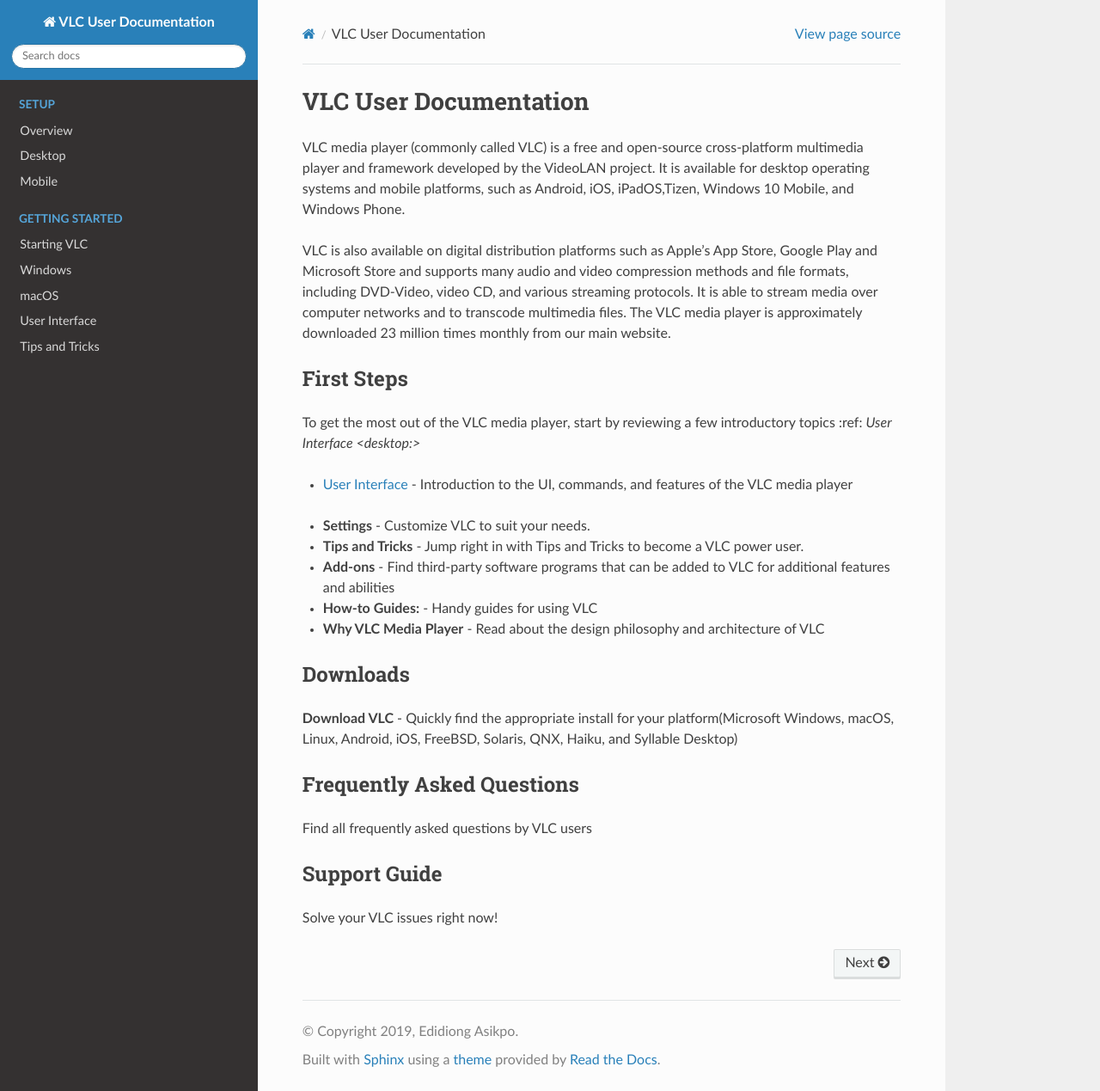
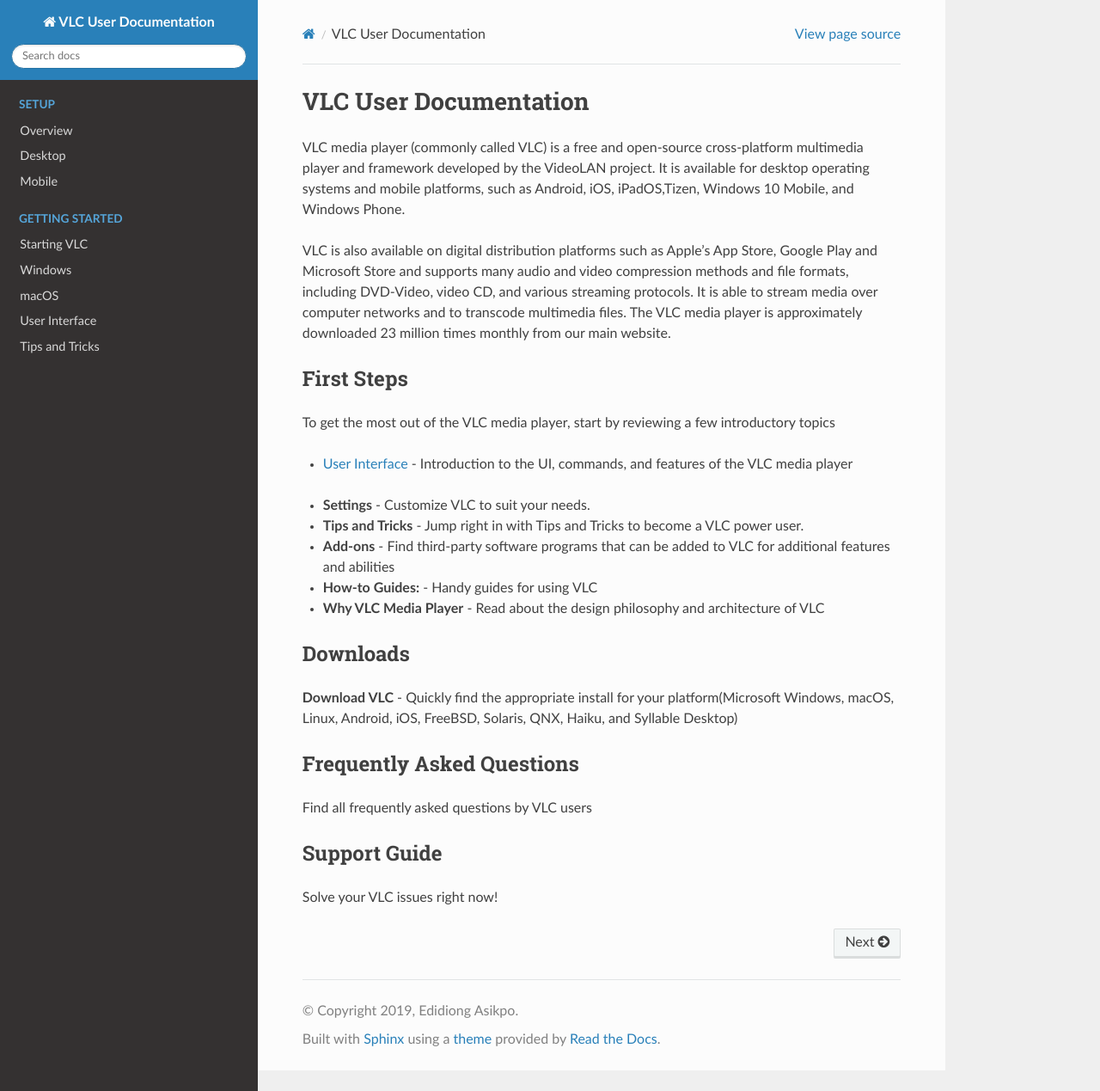
Before and after one commit to CapTen101/VLC-docs, a Sphinx documentation site: the page built from docs/source/index.rst, in a window 1280 px wide and 1269 px high. Shown: the whole window at 86% size. Built offline with Sphinx 7.4.7 and the Read the Docs theme 2.0.0, drawn with Linux system fonts in a browser that asks for light colours.

Commit message:
Fixed Grammatical error

```diff
--- a/docs/source/index.rst
+++ b/docs/source/index.rst
@@ -13,7 +13,7 @@
 First Steps
 ~~~~~~~~~~~
 
-To get the most out of the VLC media player, start by reviewing a few introductory topics :ref: `User Interface <desktop:>`
+To get the most out of the VLC media player, start by reviewing a few introductory topics
 
 - `User Interface <user_interface>`_ - Introduction to the UI, commands, and features of the VLC media player
 
```
